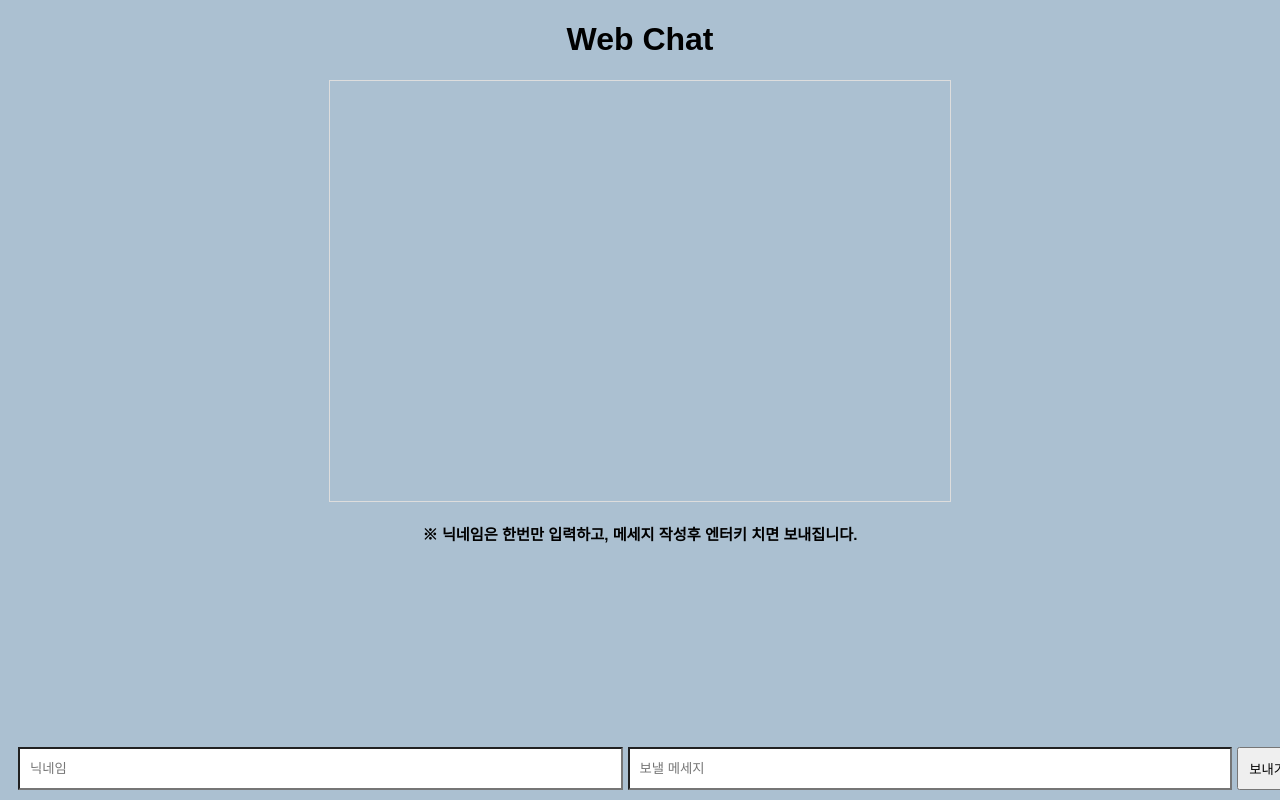
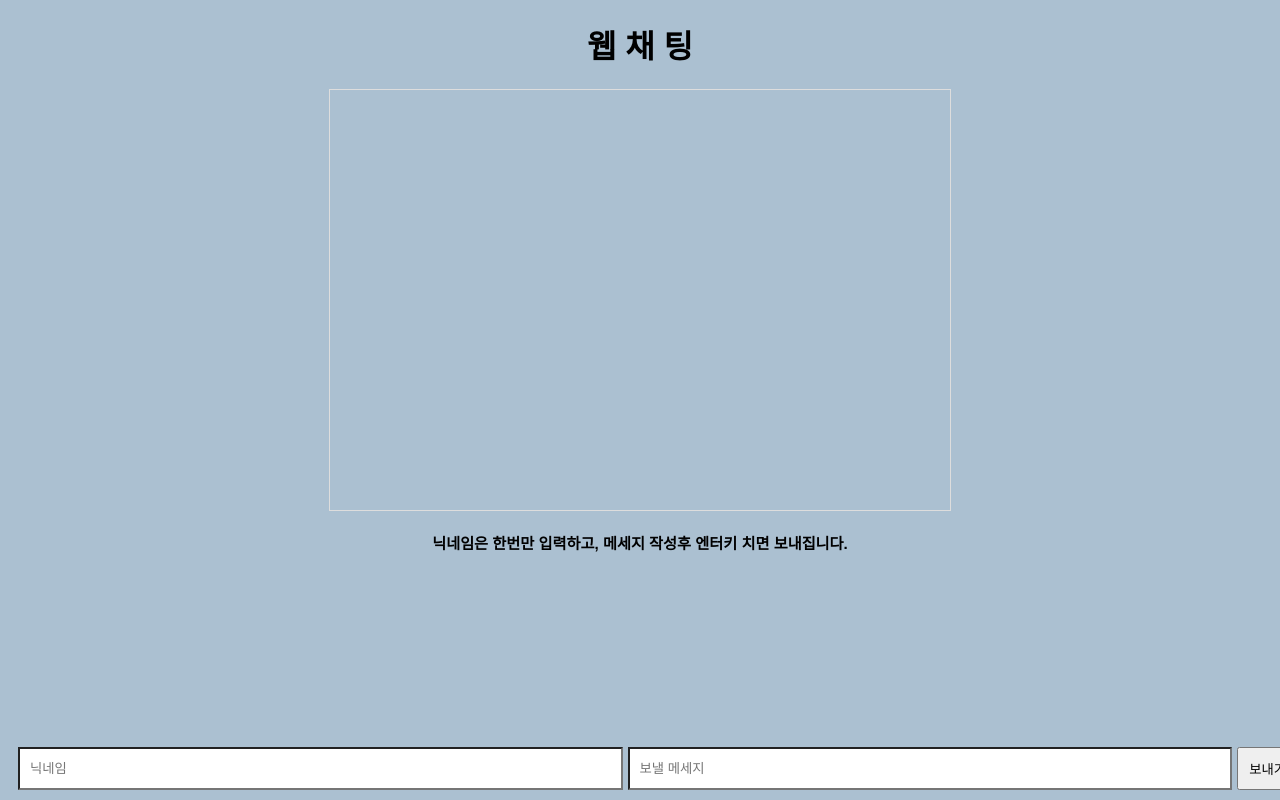
Before and after one commit to sang416/chatweb, a Flask app: page / in a window 1280 px wide. Run offline with Flask 3, Linux system fonts and the light colour scheme; some libraries are stand-ins or nearby versions.

Commit message:
Update index.html

```diff
--- a/templates/index.html
+++ b/templates/index.html
@@ -8,10 +8,10 @@
     <link rel="stylesheet" href="{{ url_for('static', filename='style.css') }}">
 </head>
 <body style="background-color: #ABC0D1;">
-    <h1 style="text-align: center;">Web Chat</h1>
+    <h1 style="text-align: center;">웹 채 팅</h1>
     <div id="chat"></div>
     <div id="instructions" style="text-align: center; font-size: small;">
-        <h3>※ 닉네임은 한번만 입력하고, 메세지 작성후 엔터키 치면 보내집니다.</h3>
+        <h3>닉네임은 한번만 입력하고, 메세지 작성후 엔터키 치면 보내집니다.</h3>
     </div>
     <div id="message-box">
         <input type="text" id="nickname" placeholder="닉네임" required />
```
